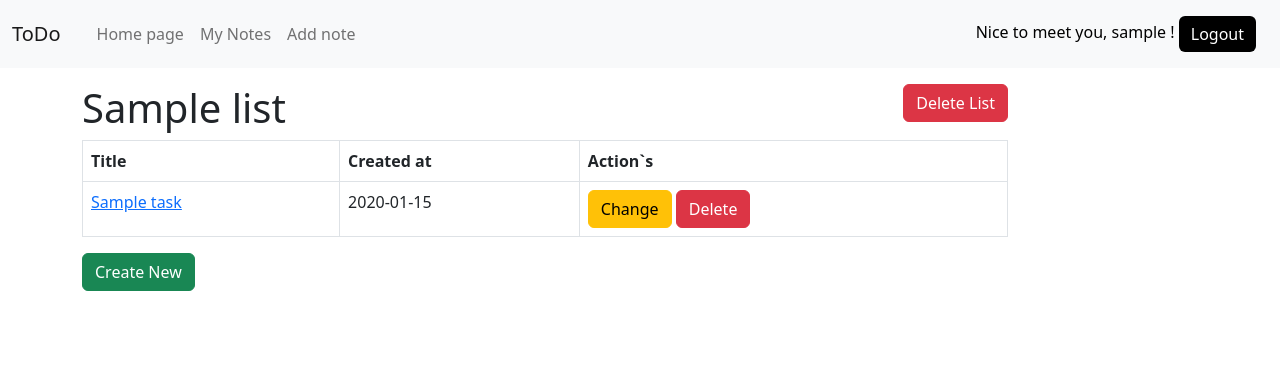
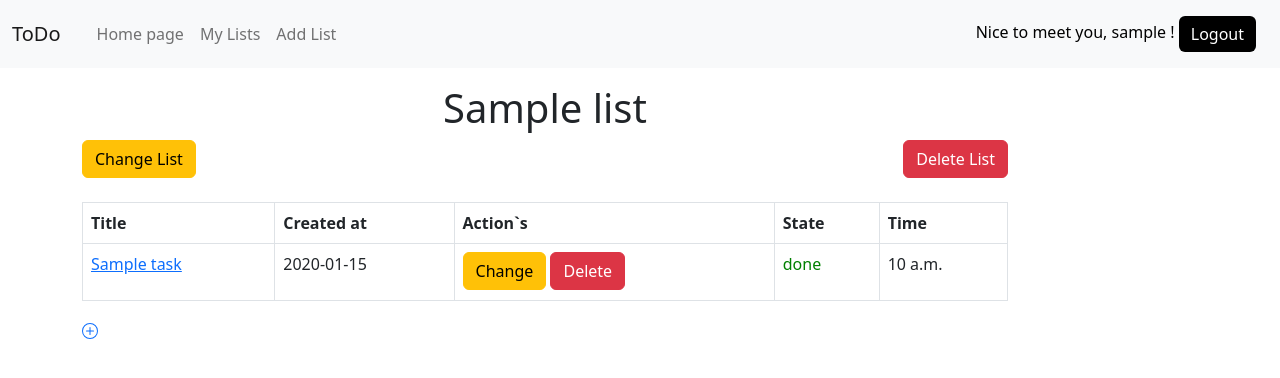
Before and after one commit to ddianaoo/Django-ToDo, a Django app: page /list/1/ in a window 1280 px wide. Shown: the top 378 px of the page. Run offline with Django 4.2, Linux system fonts and the light colour scheme; a user stored in the database is signed in; tables that the repository leaves empty hold one stand-in row (values such as "Sample post").

```diff
--- a/ToDo/lists/models.py
+++ b/ToDo/lists/models.py
@@ -28,7 +28,7 @@ class Task(models.Model):
     at_time = models.TimeField(auto_now=False, auto_now_add=False, blank=False, null=False, default=datetime.now())
 
     class Meta:
-        ordering = ['created_at']
+        ordering = ['at_time']
 
     def __str__(self):
         return f"Task name: {self.title} of {self.list}"
--- a/ToDo/lists/templates/lists/get_tasks.html
+++ b/ToDo/lists/templates/lists/get_tasks.html
@@ -2,17 +2,20 @@
 {% block title %}{{title}}{% endblock %}
 
 {% block content %}
+<h1 style="text-align: center">{{title}}</h1>
+<a href="#" class="btn btn-warning">Change List</a>
 <a href="{% url 'list_delete' id %}" class="btn btn-danger" style="float: right;">Delete List</a>
-<h1>{{title}}</h1>
+<br>
+<br>
 {% if tasks %}
-
 <table class="table table-bordered">
     <thead>
     <tr>
-
         <th scope="col">Title</th>
         <th scope="col">Created at</th>
         <th scope="col">Action`s</th>
+        <th scope="col">State</th>
+        <th scope="col">Time</th>
     </tr>
     </thead>
     <tbody>
@@ -27,16 +30,27 @@
             <a href="{% url 'delete_task' id task.id %}" class="btn btn-danger">Delete</a>
             </span>
         </td>
+        <td>
+            {% if task.is_done %}
+            <p style="color: green">done</p>
+            {% else %}
+            <p style="color: red">not done</p>
+            {% endif %}
+        </td>
+        <td>{{ task.at_time }}</td>
     </tr>
     {% endfor %}
     </tbody>
 </table>
-
-
-
-
 {% else %}
 <p>You haven`t added any task for this list yet!</p>
 {% endif %}
-<a href="{% url 'add_task' id %}" class="btn btn-success">Create New</a>
+
+<a href="{% url 'add_task' id %}">
+    <svg xmlns="http://www.w3.org/2000/svg" width="16" height="16" fill="currentColor" class="bi bi-plus-circle"
+         viewBox="0 0 16 16">
+        <path d="M8 15A7 7 0 1 1 8 1a7 7 0 0 1 0 14zm0 1A8 8 0 1 0 8 0a8 8 0 0 0 0 16z"/>
+        <path d="M8 4a.5.5 0 0 1 .5.5v3h3a.5.5 0 0 1 0 1h-3v3a.5.5 0 0 1-1 0v-3h-3a.5.5 0 0 1 0-1h3v-3A.5.5 0 0 1 8 4z"/>
+    </svg>
+</a>
 {% endblock %}
--- /dev/null
+++ b/ToDo/lists/templates/lists/show_notifications.html
@@ -0,0 +1,6 @@
+{% if tasks_past %}
+<span class="badge text-bg-danger">{{ tasks_past }}</span>
+{% endif %}
+{% if tasks_future %}
+<span class="badge bg-primary rounded-pill">{{ tasks_future }}</span>
+{% endif %}
--- a/ToDo/lists/views.py
+++ b/ToDo/lists/views.py
@@ -1,7 +1,7 @@
 from django.shortcuts import render, redirect
 from .forms import *
 from django.contrib import messages
-from django.core.exceptions import ObjectDoesNotExist
+from django.db.models import Q
 
 
 def index(request):
--- a/ToDo/templates/inc/_nav.html
+++ b/ToDo/templates/inc/_nav.html
@@ -10,8 +10,8 @@
         <ul class="navbar-nav me-auto mb-2 mb-lg-0">
             <li class="nav-item"><a class="nav-link" href="{%  url 'home' %}">Home page</a></li>
             {% if request.user.is_authenticated %}
-            <li class="nav-item"><a class="nav-link" href="{%  url 'lists' %}">My Notes</a></li>
-            <li class="nav-item"><a class="nav-link" href="{%  url 'list_create' %}">Add note</a></li>
+            <li class="nav-item"><a class="nav-link" href="{%  url 'lists' %}">My Lists</a></li>
+            <li class="nav-item"><a class="nav-link" href="{%  url 'list_create' %}">Add List</a></li>
             {% endif %}
         </ul>
 
```
Also changed, not shown: ToDo/lists/templates/lists/get_lists.html (+9 -1 lines), ToDo/lists/templatetags/lists_tags.py (added, +21 -0 lines), ToDo/lists/migrations/0008_alter_task_options_alter_task_at_time.py (added), ToDo/lists/templatetags/__init__.py (added).
